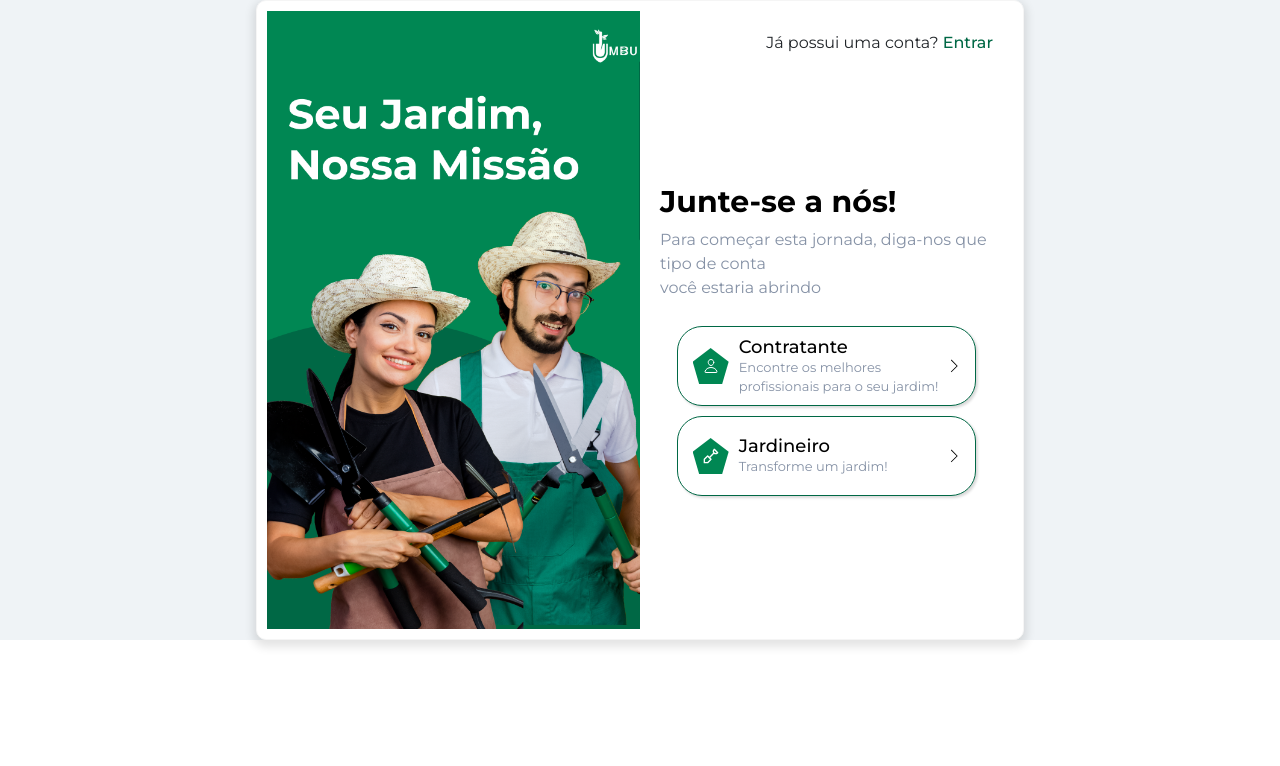
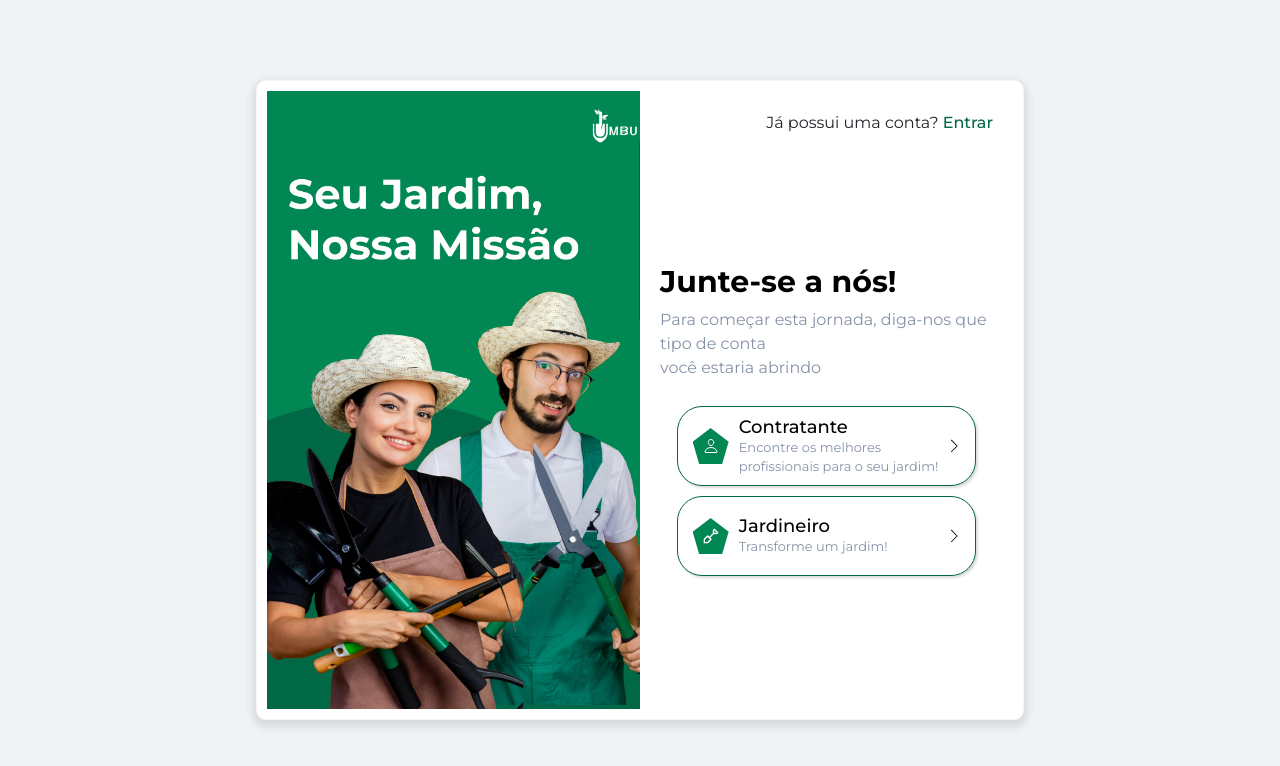
Before and after one commit to sejaumbu/seja-umbu, a React (Vite) app: page /registro in a window 1280 px wide. Shown: the top 766 px of the page. Built offline with nearby package versions, Linux system fonts and the light colour scheme; a web font is replaced by a local one.

Commit message:
fix: tela de registro

```diff
--- a/src/components/telasRegistro/telaRegistro4/telaRegistro4.css
+++ b/src/components/telasRegistro/telaRegistro4/telaRegistro4.css
@@ -4,7 +4,6 @@
     align-items: center;
     width: 100%;
     height: 100%;
-    background-color: #EFF3F6;
 }
 
 .headerRT4{
--- a/src/pages/registro/registro.css
+++ b/src/pages/registro/registro.css
@@ -3,6 +3,7 @@
     justify-content: center;
     align-items: center;
     background-color: #EFF3F6;
+    height: 100vh;
 }
 
 .login{
```
